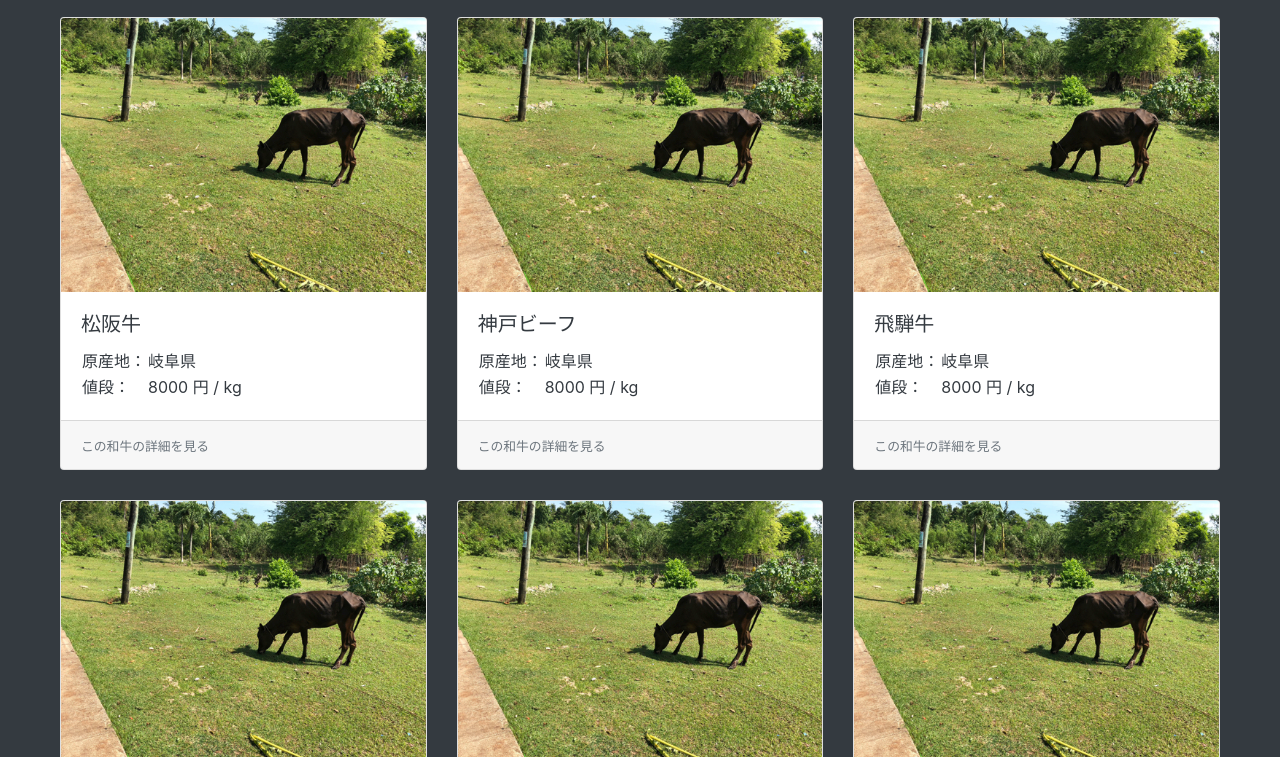
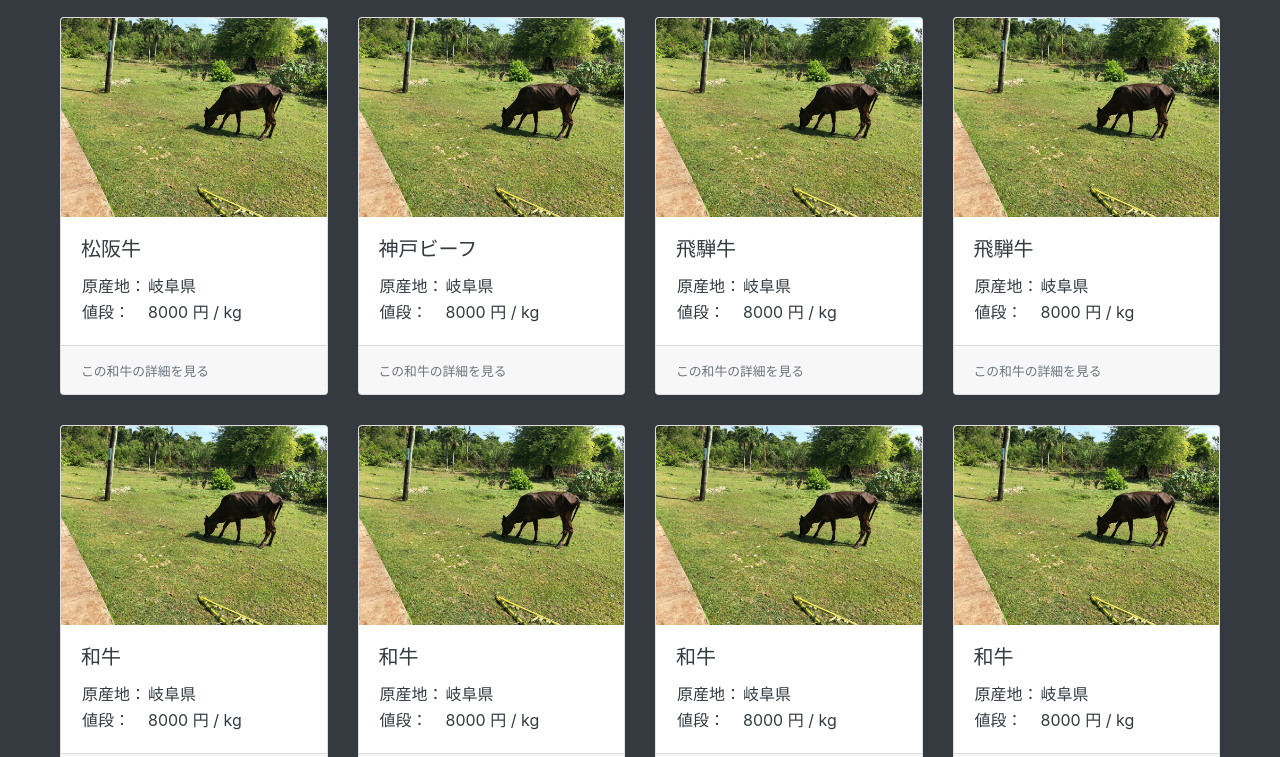
Before and after one commit to hirateakiro/wagyu_price, a plain HTML site: page index.html in a window 1280 px wide. Shown: the part 43-800 px from the top of the page. Drawn offline with Linux system fonts and the light colour scheme.

Commit message:
1行あたりのカード枚数を4枚に変更

```diff
--- a/index.html
+++ b/index.html
@@ -85,8 +85,46 @@
           <small class="text-muted">この和牛の詳細を見る</small>
         </div>
       </a>
+      <a href="#" class="card">
+        <img class="card-img-top" src="img/ph_beaf.jpg">
+        <div class="card-body">
+          <h5 class="card-title">飛騨牛</h5>
+          <table>
+            <tr>
+              <td>原産地： </td>
+              <td>岐阜県</td>
+            </tr>
+            <tr>
+              <td>値段： </td>
+              <td>8000 円 / kg</td>
+            </tr>
+          </table>
+        </div>
+        <div class="card-footer">
+          <small class="text-muted">この和牛の詳細を見る</small>
+        </div>
+      </a>
     </div>
     <div class="card-deck row">
+      <a href="#" class="card">
+        <img class="card-img-top" src="img/ph_beaf.jpg">
+        <div class="card-body">
+          <h5 class="card-title">和牛</h5>
+          <table>
+            <tr>
+              <td>原産地： </td>
+              <td>岐阜県</td>
+            </tr>
+            <tr>
+              <td>値段： </td>
+              <td>8000 円 / kg</td>
+            </tr>
+          </table>
+        </div>
+        <div class="card-footer">
+          <small class="text-muted">この和牛の詳細を見る</small>
+        </div>
+      </a>
       <a href="#" class="card">
         <img class="card-img-top" src="img/ph_beaf.jpg">
         <div class="card-body">
```
